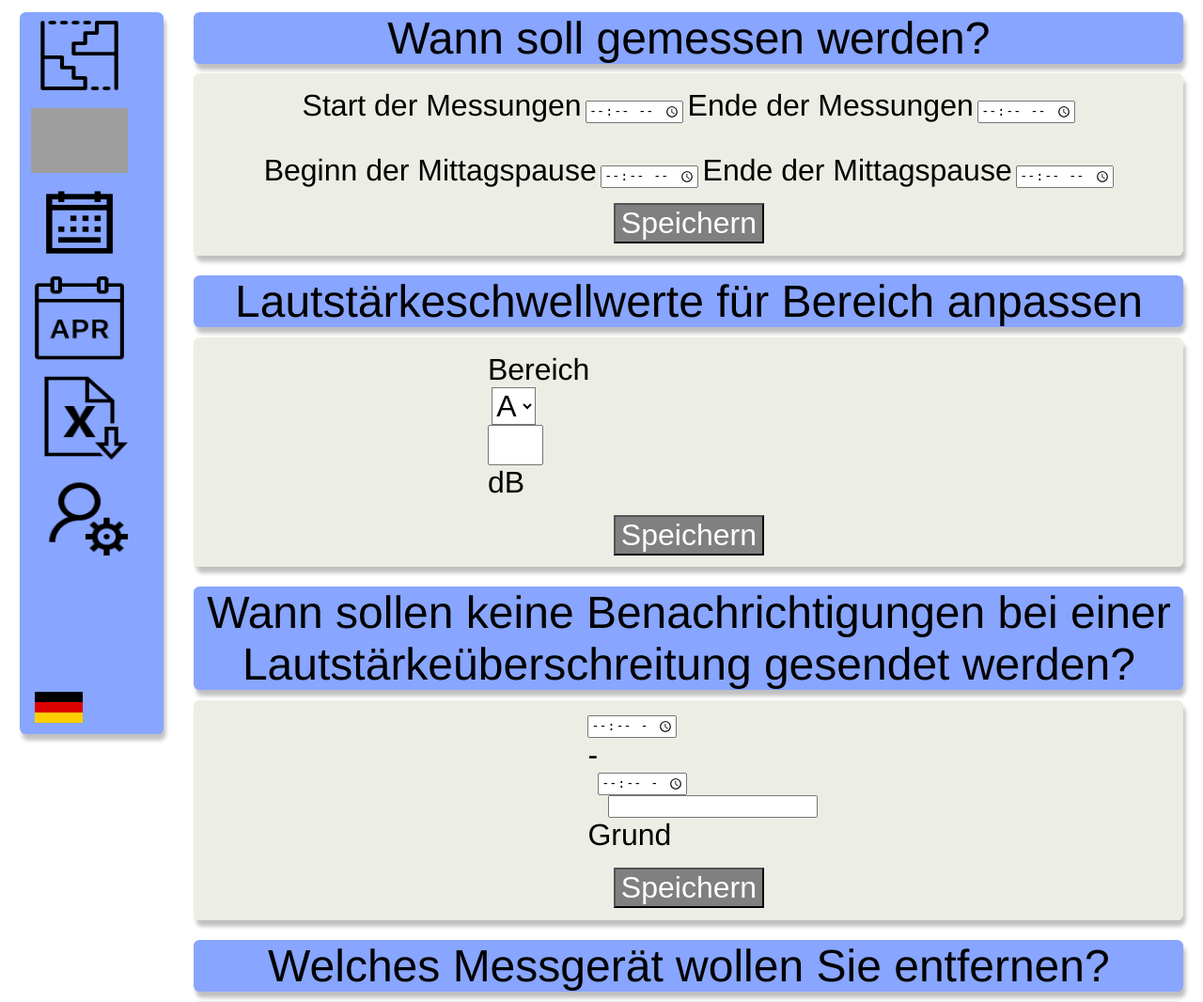
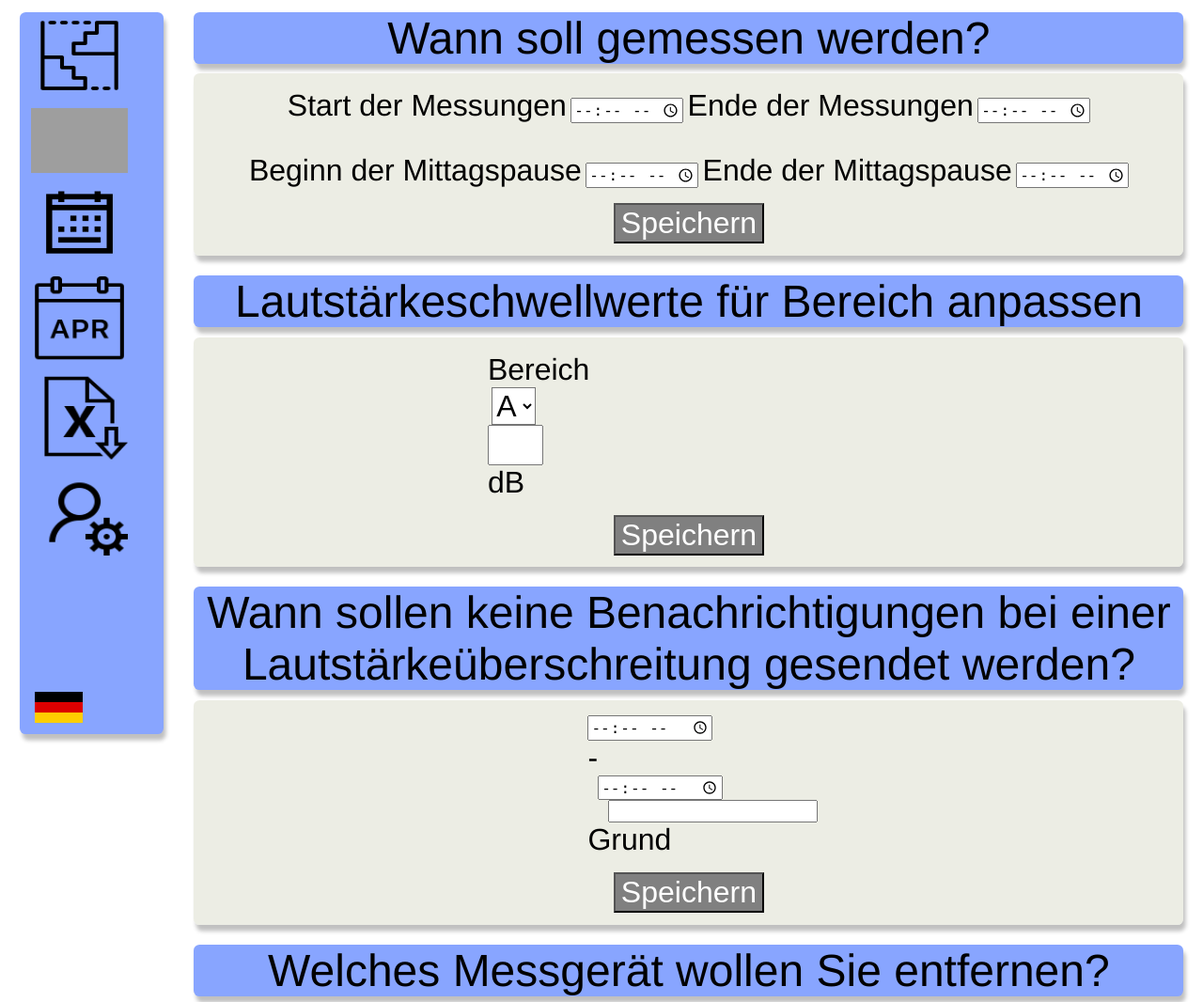
Before and after one commit to Ni-o-iN/MEP-abbvie, a Flask app: page /administration in a window 1280 px wide. Shown: the top 1066 px of the page at 94% size. Run offline with Flask 3, Linux system fonts and the light colour scheme; grey boxes are pictures that could not be loaded.

Commit message:
admin seite input schrift angepasst

```diff
--- a/static/style.css
+++ b/static/style.css
@@ -639,12 +639,30 @@ input[type="datetime-local"] {
 
 #start-no-notification {
   margin-right: 5%;
-  width: 7vw;
+  width: 10vw;
+  font-size: 1rem;
 }
 
 #end-no-notification {
   margin-left: 5%;
-  width: 7vw;
+  width: 10vw;
+  font-size: 1rem;
+}
+
+#start-time {
+  font-size: 1rem;
+}
+
+#end-time {
+  font-size: 1rem;
+}
+
+#start-pause {
+  font-size: 1rem;
+}
+
+#end-pause {
+  font-size: 1rem;
 }
 
 
```
